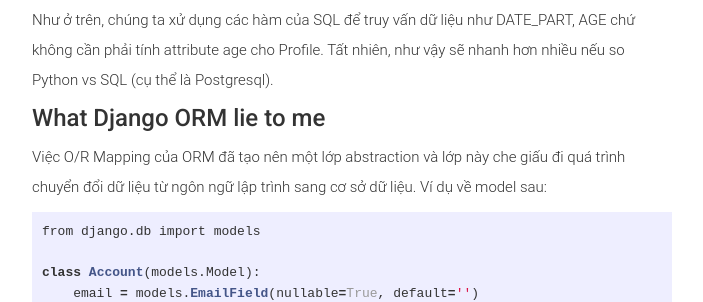
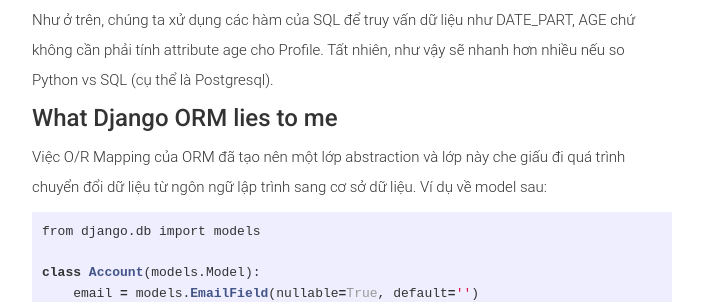
Before and after one commit to mozartilize/mozartilize.github.io, a Jekyll site: the page built from _posts/2018-01-15-what-orms-lie-to-you.md, in a window 1280 px wide and 900 px high, scrolled down 2406 px. Shown: the part 156-458 px from the top of the window, without its empty margins (288-991 px from the left). Built offline with Jekyll 4.4.1, drawn with Linux system fonts in a browser that asks for light colours; nearby versions of some CDN libraries; some web fonts are replaced; comment, search, counter and statistics services are not loaded; some of the changed text lies outside the part shown.

Commit message:
fix typo

```diff
--- a/_posts/2018-01-15-what-orms-lie-to-you.md
+++ b/_posts/2018-01-15-what-orms-lie-to-you.md
@@ -77,7 +77,7 @@ JOIN accounts a ON a.id = p.account_id;
 Như ở trên, chúng ta xử dụng các hàm của SQL để truy vấn dữ liệu như DATE_PART, AGE chứ không cần phải tính attribute age cho Profile. Tất nhiên, như vậy sẽ nhanh hơn nhiều nếu so Python vs SQL (cụ thể là Postgresql).
 
 
-### What Django ORM lie to me
+### What Django ORM lies to me
 Việc O/R Mapping của ORM đã tạo nên một lớp abstraction và lớp này che giấu đi quá trình chuyển đổi dữ liệu từ ngôn ngữ lập trình sang cơ sở dữ liệu.
 Ví dụ về model sau:
 
```
Also changed, not shown: other parts of _posts/2018-01-15-what-orms-lie-to-you.md (+1 -1 lines).
